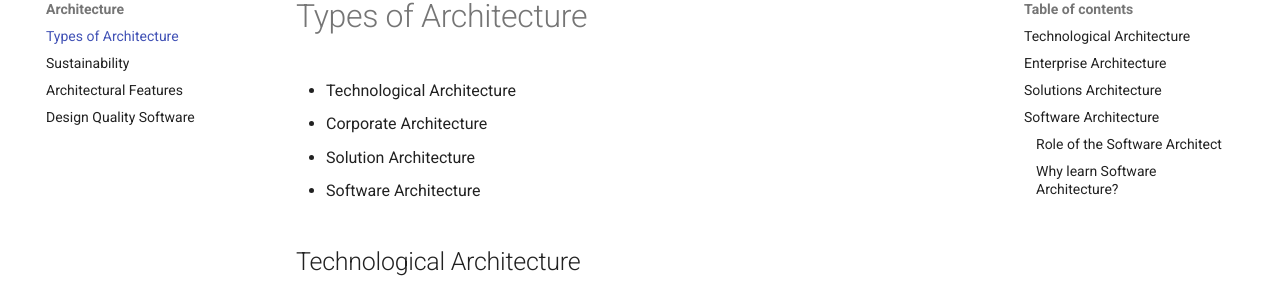
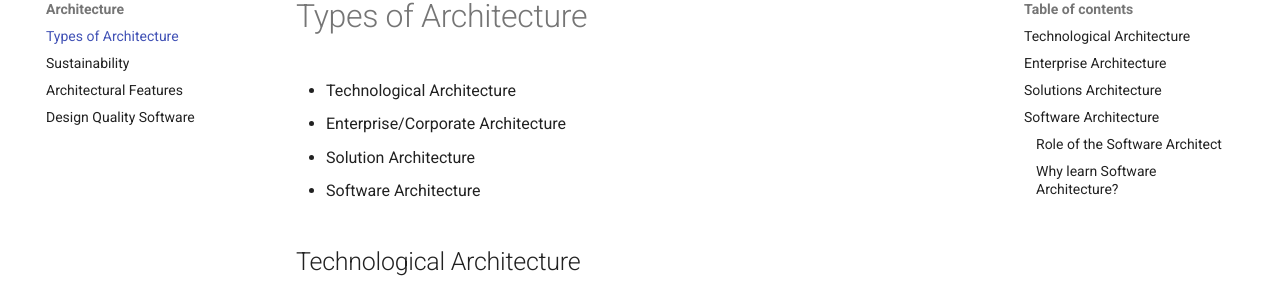
Before and after one commit to GabrielBrotas/Learning-Journey, an MkDocs documentation site: the page built from docs/Architecture/types-of-architecture.md, in a window 1280 px wide and 900 px high. Shown: the part 150-448 px from the top of the window. Built offline with MkDocs 1.6.1 and Material for MkDocs 9.7.7, drawn with Linux system fonts in a browser that asks for light colours; comment, search, counter and statistics services are not loaded.

Commit message:
Update types-of-architecture.md

```diff
--- a/docs/Architecture/types-of-architecture.md
+++ b/docs/Architecture/types-of-architecture.md
@@ -1,7 +1,7 @@
 # Types of Architecture
 
 - Technological Architecture
-- Corporate Architecture
+- Enterprise/Corporate Architecture
 - Solution Architecture
 - Software Architecture
 
```
